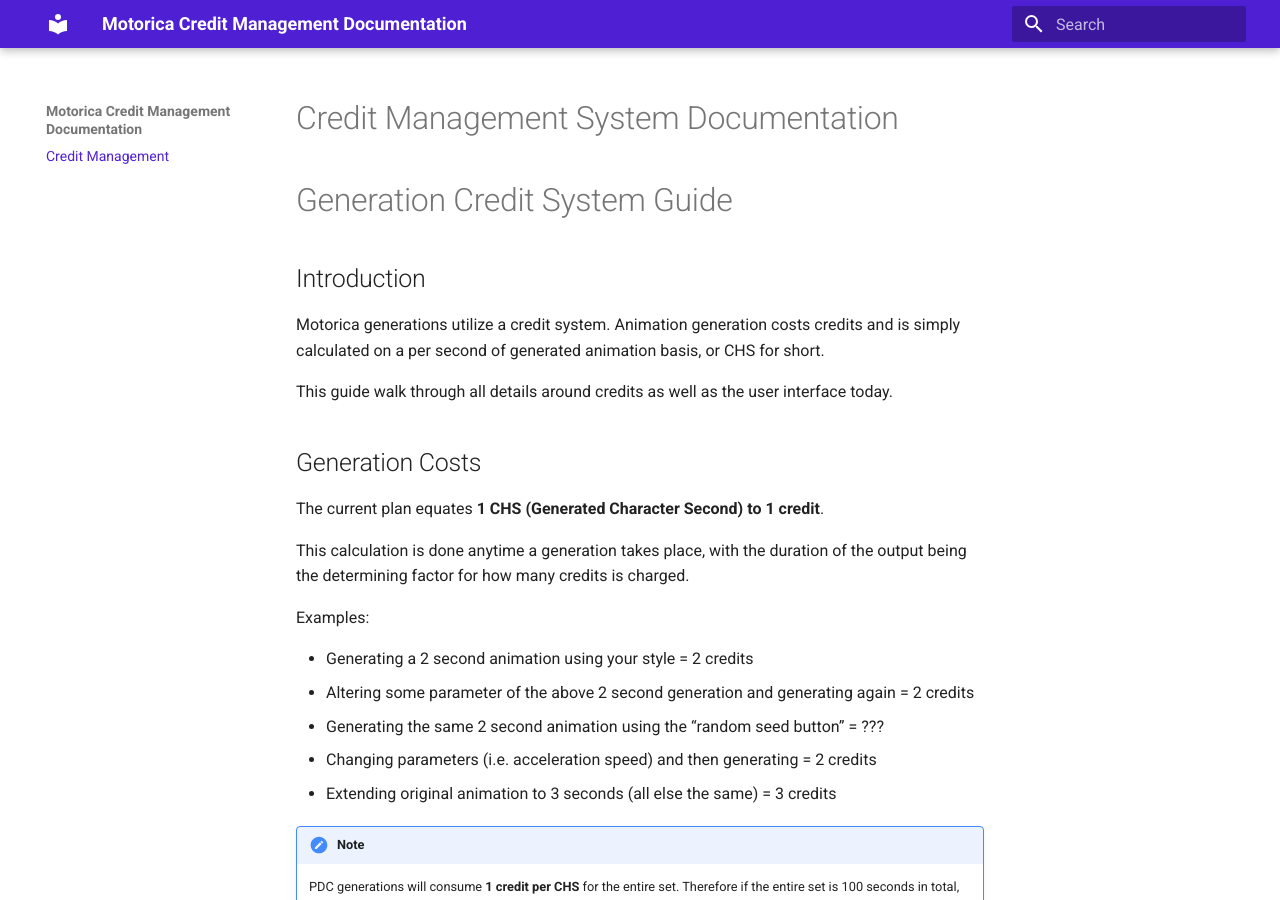
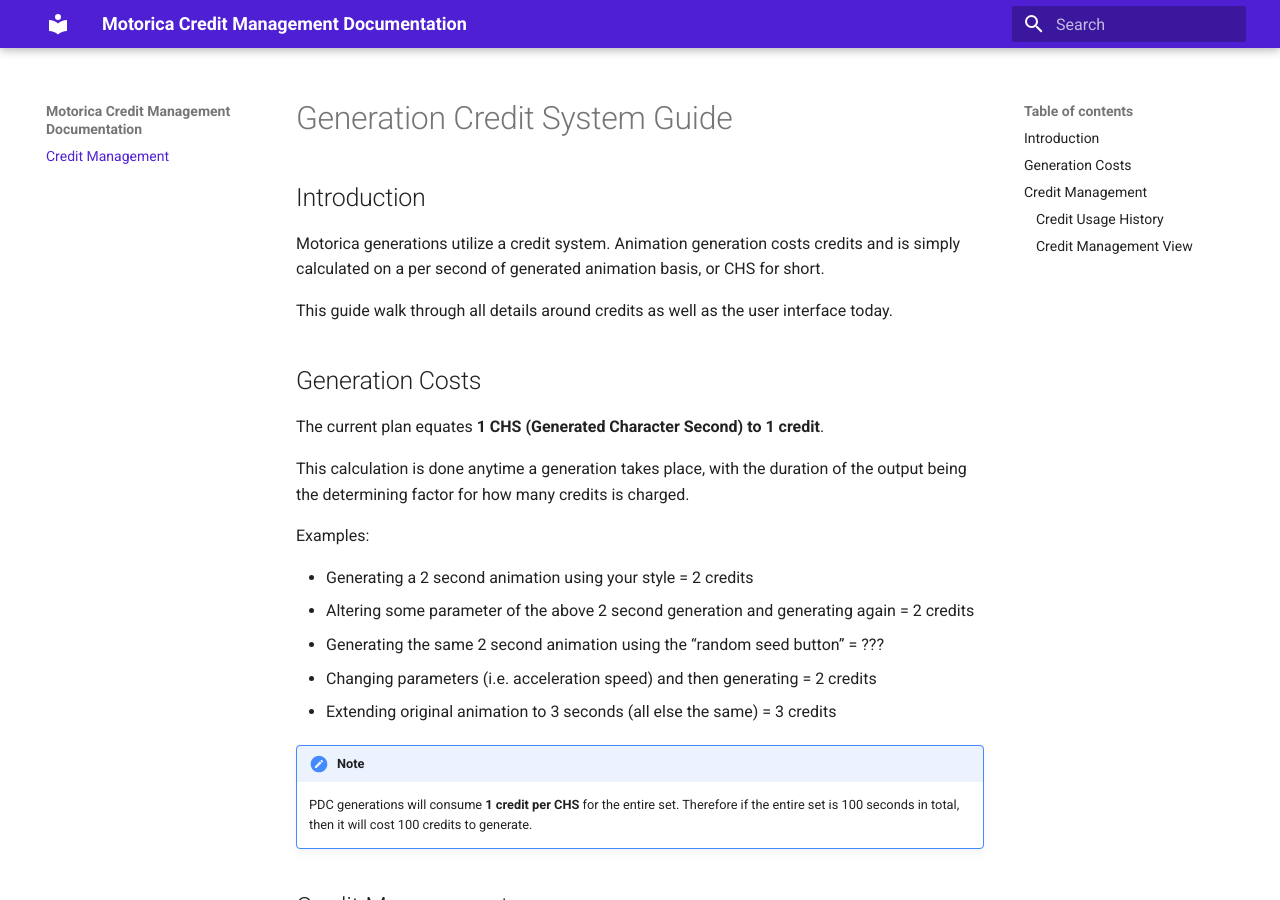
Before and after one commit to MotoricaAI/MoStudioDocs, an MkDocs documentation site: the page built from docs/index.md, in a window 1280 px wide and 900 px high. Built offline with MkDocs 1.6.1 and Material for MkDocs 9.7.7, drawn with Linux system fonts in a browser that asks for light colours.

Commit message:
Title update

```diff
--- a/docs/index.md
+++ b/docs/index.md
@@ -1,6 +1,3 @@
-# Credit Management System Documentation
-
-
 # Generation Credit System Guide
 
 ## Introduction
```
